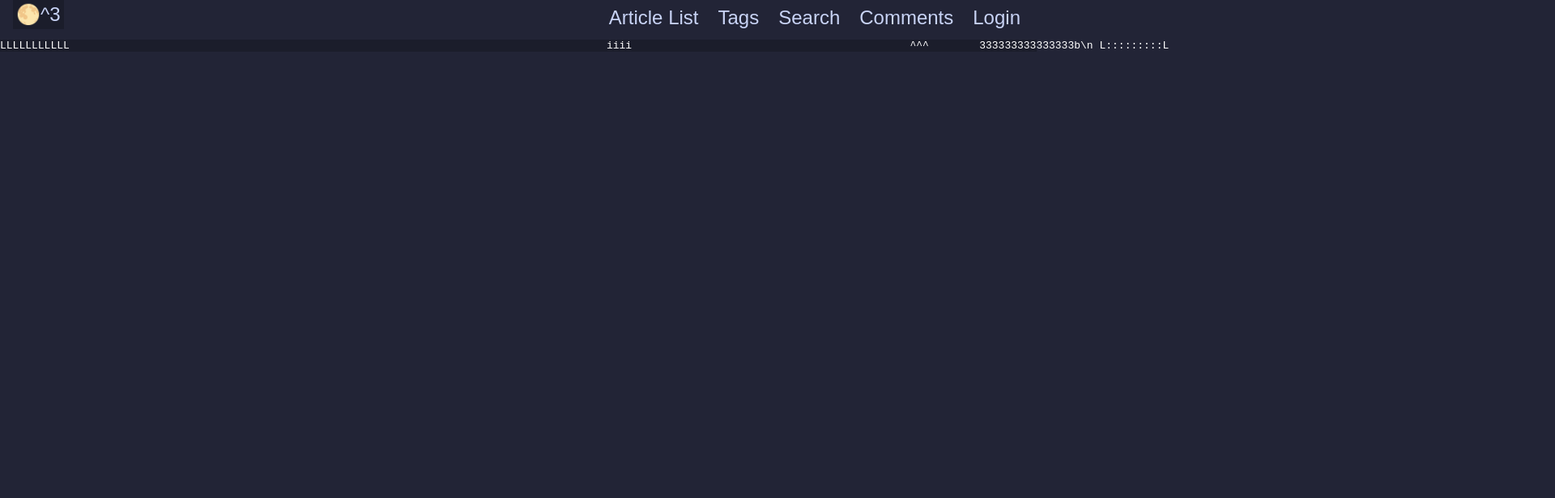
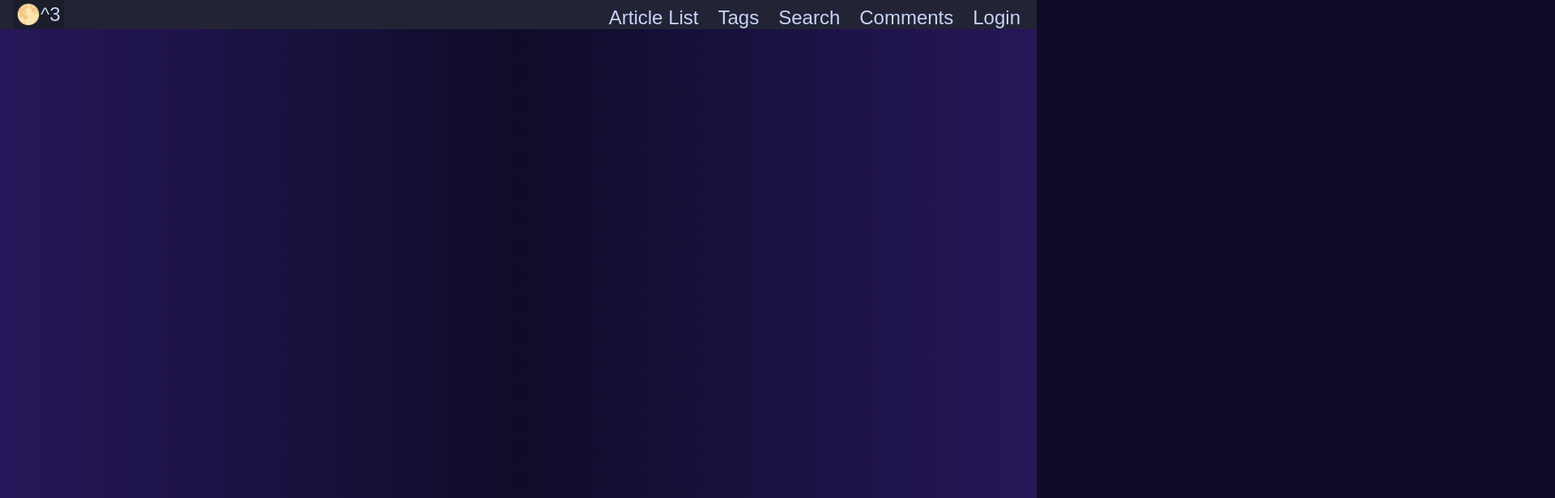
Before and after one commit to LunarianCubed/4610Project, a React (Create React App) app: page / in a window 1280 px wide. Shown: the top 616 px of the page at 81% size, 1920 px wide, since content can reach past the window. Built offline with nearby package versions, Linux system fonts and the light colour scheme.

Commit message:
make cube?

```diff
--- a/src/App.css
+++ b/src/App.css
@@ -1,4 +1,5 @@
 .App {
+    background-color: #222436;
     text-align: center;
     width: 100%;
     height: 100vh;
--- a/src/App.js
+++ b/src/App.js
@@ -7,7 +7,6 @@ import List from "./pages/List";
 import Tags from "./pages/Tags";
 import Login from "./pages/Login";
 
-document.body.style.background = '#222436';
 
 function App() {
     let component
--- a/src/pages/Home.js
+++ b/src/pages/Home.js
@@ -6,25 +6,25 @@ import Cube from './Cube.js';
 export default function Home(){
     return (
         <div className = "Home">
-            <pre>
-                LLLLLLLLLLL                                                                                     iiii                                            ^^^        333333333333333b\n
-                L:::::::::L                                                                                    i::::i                                          ^:::^      3:::::::::::::::33\n
-                L:::::::::L                                                                                     iiii                                          ^:::::^     3::::::33333::::::3\n
-                LL:::::::LL                                                                                                                                  ^:::::::^    3333333     3:::::3\n
-                L:::::L               uuuuuu    uuuuuunnnn  nnnnnnnn      aaaaaaaaaaaaa  rrrrr   rrrrrrrrr  iiiiiii   aaaaaaaaaaaaa  nnnn  nnnnnnnn       ^:::::::::^               3:::::3\n
-                L:::::L               u::::u    u::::un:::nn::::::::nn    a::::::::::::a r::::rrr:::::::::r i:::::i   a::::::::::::a n:::nn::::::::nn    ^:::::^:::::^              3:::::3\n
-                L:::::L               u::::u    u::::un::::::::::::::nn   aaaaaaaaa:::::ar:::::::::::::::::r i::::i   aaaaaaaaa:::::an::::::::::::::nn  ^:::::^ ^:::::^     33333333:::::3\n
-                L:::::L               u::::u    u::::unn:::::::::::::::n           a::::arr::::::rrrrr::::::ri::::i            a::::ann:::::::::::::::n^^^^^^^   ^^^^^^^    3:::::::::::3\n
-                L:::::L               u::::u    u::::u  n:::::nnnn:::::n    aaaaaaa:::::a r:::::r     r:::::ri::::i     aaaaaaa:::::a  n:::::nnnn:::::n                     33333333:::::3\n
-                L:::::L               u::::u    u::::u  n::::n    n::::n  aa::::::::::::a r:::::r     rrrrrrri::::i   aa::::::::::::a  n::::n    n::::n                             3:::::3\n
-                L:::::L               u::::u    u::::u  n::::n    n::::n a::::aaaa::::::a r:::::r            i::::i  a::::aaaa::::::a  n::::n    n::::n                             3:::::3\n
-                L:::::L         LLLLLLu:::::uuuu:::::u  n::::n    n::::na::::a    a:::::a r:::::r            i::::i a::::a    a:::::a  n::::n    n::::n                             3:::::3\n
-                LL:::::::LLLLLLLLL:::::Lu:::::::::::::::uun::::n    n::::na::::a    a:::::a r:::::r           i::::::ia::::a    a:::::a  n::::n    n::::n                 3333333     3:::::3\n
-                L::::::::::::::::::::::L u:::::::::::::::un::::n    n::::na:::::aaaa::::::a r:::::r           i::::::ia:::::aaaa::::::a  n::::n    n::::n                 3::::::33333::::::3\n
-                L::::::::::::::::::::::L  uu::::::::uu:::un::::n    n::::n a::::::::::aa:::ar:::::r           i::::::i a::::::::::aa:::a n::::n    n::::n                 3:::::::::::::::33\n
-                LLLLLLLLLLLLLLLLLLLLLLLL    uuuuuuuu  uuuunnnnnn    nnnnnn  aaaaaaaaaa  aaaarrrrrrr           iiiiiiii  aaaaaaaaaa  aaaa nnnnnn    nnnnnn                  333333333333333\n
-            </pre>
-            <Cube />
+            {/*<pre>*/}
+            {/*    LLLLLLLLLLL                                                                                     iiii                                            ^^^        333333333333333b*/}
+            {/*    L:::::::::L                                                                                    i::::i                                          ^:::^      3:::::::::::::::33*/}
+            {/*    L:::::::::L                                                                                     iiii                                          ^:::::^     3::::::33333::::::3*/}
+            {/*    LL:::::::LL                                                                                                                                  ^:::::::^    3333333     3:::::3*/}
+            {/*    L:::::L               uuuuuu    uuuuuunnnn  nnnnnnnn      aaaaaaaaaaaaa  rrrrr   rrrrrrrrr  iiiiiii   aaaaaaaaaaaaa  nnnn  nnnnnnnn       ^:::::::::^               3:::::3*/}
+            {/*    L:::::L               u::::u    u::::un:::nn::::::::nn    a::::::::::::a r::::rrr:::::::::r i:::::i   a::::::::::::a n:::nn::::::::nn    ^:::::^:::::^              3:::::3*/}
+            {/*    L:::::L               u::::u    u::::un::::::::::::::nn   aaaaaaaaa:::::ar:::::::::::::::::r i::::i   aaaaaaaaa:::::an::::::::::::::nn  ^:::::^ ^:::::^     33333333:::::3*/}
+            {/*    L:::::L               u::::u    u::::unn:::::::::::::::n           a::::arr::::::rrrrr::::::ri::::i            a::::ann:::::::::::::::n^^^^^^^   ^^^^^^^    3:::::::::::3*/}
+            {/*    L:::::L               u::::u    u::::u  n:::::nnnn:::::n    aaaaaaa:::::a r:::::r     r:::::ri::::i     aaaaaaa:::::a  n:::::nnnn:::::n                     33333333:::::3*/}
+            {/*    L:::::L               u::::u    u::::u  n::::n    n::::n  aa::::::::::::a r:::::r     rrrrrrri::::i   aa::::::::::::a  n::::n    n::::n                             3:::::3*/}
+            {/*    L:::::L               u::::u    u::::u  n::::n    n::::n a::::aaaa::::::a r:::::r            i::::i  a::::aaaa::::::a  n::::n    n::::n                             3:::::3*/}
+            {/*    L:::::L         LLLLLLu:::::uuuu:::::u  n::::n    n::::na::::a    a:::::a r:::::r            i::::i a::::a    a:::::a  n::::n    n::::n                             3:::::3*/}
+            {/*    LL:::::::LLLLLLLLL:::::Lu:::::::::::::::uun::::n    n::::na::::a    a:::::a r:::::r           i::::::ia::::a    a:::::a  n::::n    n::::n                 3333333     3:::::3*/}
+            {/*    L::::::::::::::::::::::L u:::::::::::::::un::::n    n::::na:::::aaaa::::::a r:::::r           i::::::ia:::::aaaa::::::a  n::::n    n::::n                 3::::::33333::::::3*/}
+            {/*    L::::::::::::::::::::::L  uu::::::::uu:::un::::n    n::::n a::::::::::aa:::ar:::::r           i::::::i a::::::::::aa:::a n::::n    n::::n                 3:::::::::::::::33*/}
+            {/*    LLLLLLLLLLLLLLLLLLLLLLLL    uuuuuuuu  uuuunnnnnn    nnnnnn  aaaaaaaaaa  aaaarrrrrrr           iiiiiiii  aaaaaaaaaa  aaaa nnnnnn    nnnnnn                  333333333333333*/}
+            {/*</pre>*/}
+            {/*<Cube />*/}
         </div>
     )
 }
```
